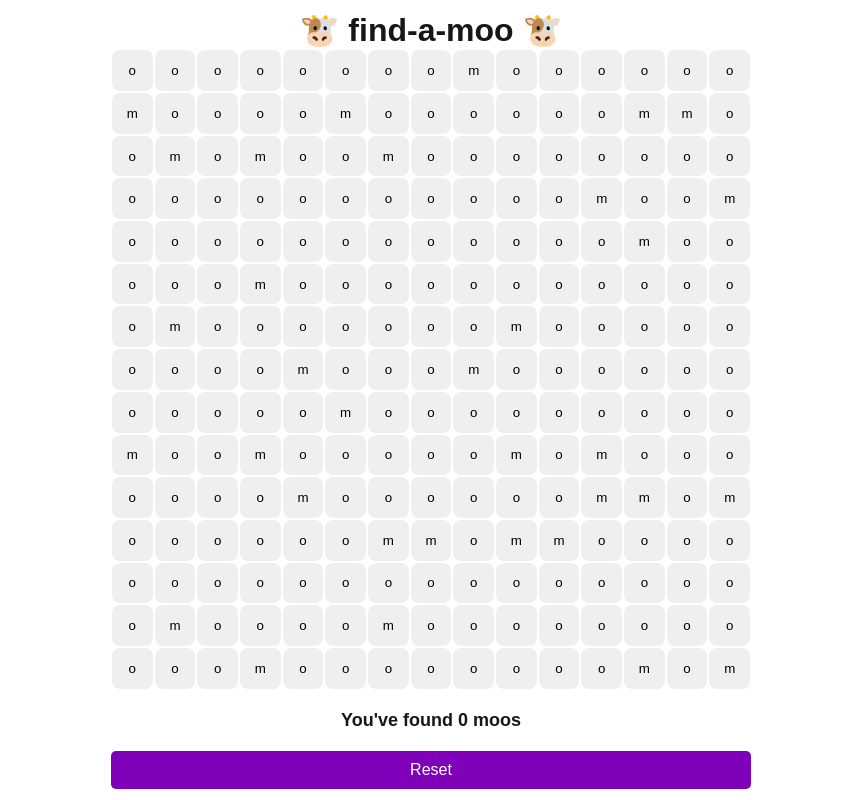
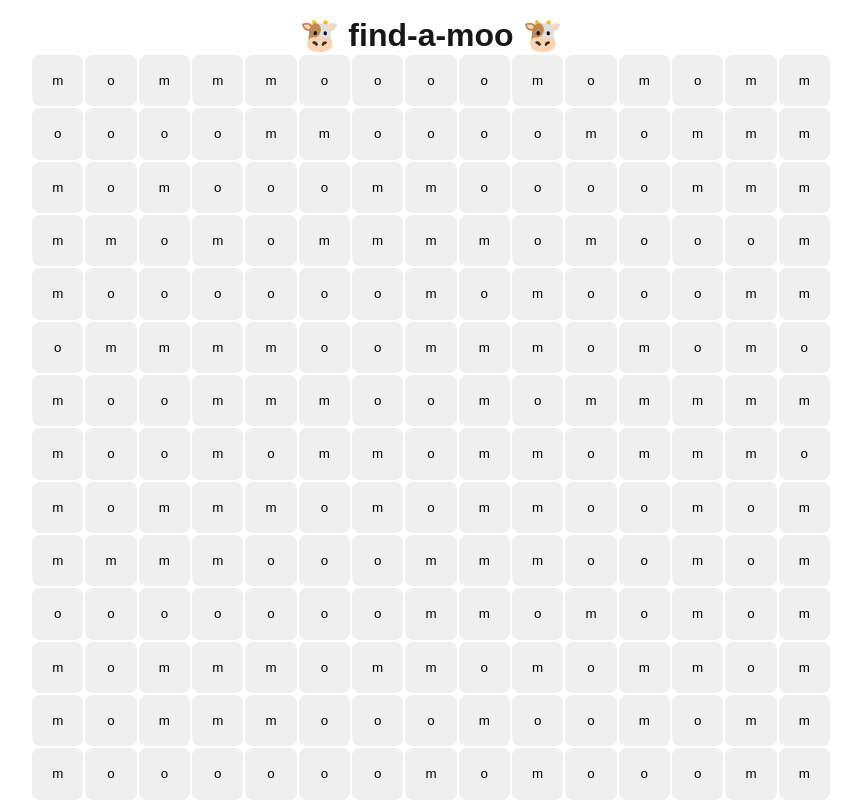
Before and after one commit to KleeUT/find-a-moo, a Next.js app: page / in a window 1280 px wide. Shown: the top 800 px of the page, without its empty margins (209-1070 px from the left). Built offline with nearby package versions, Linux system fonts and the light colour scheme.

Commit message:
:sparkle: daily moos

```diff
--- a/package.json
+++ b/package.json
@@ -11,13 +11,15 @@
   "dependencies": {
     "next": "15.5.2",
     "react": "19.1.0",
-    "react-dom": "19.1.0"
+    "react-dom": "19.1.0",
+    "seedrandom": "^3.0.5"
   },
   "devDependencies": {
     "@eslint/eslintrc": "^3",
     "@types/node": "^20",
     "@types/react": "^19",
     "@types/react-dom": "^19",
+    "@types/seedrandom": "^3",
     "eslint": "^9",
     "eslint-config-next": "15.5.2",
     "typescript": "^5"
--- a/src/app/page.module.css
+++ b/src/app/page.module.css
@@ -2,17 +2,15 @@ main.moo_main {
   width: 90%;
   margin: auto;
   max-width: 50rem;
-  max-height: 100vh;
-  overflow: auto;
-  height: 100vh;
   display: flex;
   flex-direction: column;
   justify-content: center;
   align-items: center;
+  padding: 1rem 0;
 }
 @media (min-width: 50rem) {
   main.moo_main {
-    width: 50%;
+    height: 100%;
   }
 }
 .moo_row {
--- a/src/app/page.tsx
+++ b/src/app/page.tsx
@@ -1,6 +1,7 @@
 "use client";
 import { useState } from "react";
 import style from "./page.module.css";
+import seedrandom from "seedrandom";
 type Cell = {
   used: boolean;
   clicked: boolean;
@@ -126,7 +127,7 @@ const MooPage = () => {
       </div>
       <div className={style.moo_results}>
         You&apos;ve found {foundMoos.length / 3} moo
-        {foundMoos.length / 3 === 1 ? "" : "s"}
+        {foundMoos.length / 3 === 1 ? "" : "s"} on {new Date().toDateString()}
       </div>
       <div className={style.moo_controls}>
         <button
@@ -145,18 +146,26 @@ const MooPage = () => {
 };
 
 function generateMoos(dimension: number): Array<Array<Cell>> {
-  const moos = new Array(dimension).fill(null).map(() => {
-    return new Array(dimension).fill(null).map(() => ({
+  // generate a date value consistent for today
+  const today = new Date();
+  const d =
+    today.getFullYear() * 10000 +
+    (today.getMonth() + 1) * 100 +
+    today.getDate();
+
+  const moos = new Array(dimension).fill(null).map((_1, i) => {
+    return new Array(dimension).fill(null).map((_2, j) => ({
       used: false,
       clicked: false,
-      letter: pick(),
+      letter: pick([i, j, d]),
     }));
   });
   return moos;
 }
 
-function pick(): "m" | "o" {
-  return Math.round(Math.random() * 3) < 1 ? "m" : "o";
+function pick(seeds: Array<number>): "m" | "o" {
+  const random = seedrandom(seeds.join(""));
+  return random() < 0.5 ? "m" : "o";
 }
 
 export default MooPage;
```
Also changed, not shown: 1 other file (tests, documents, lock files or other folders).
